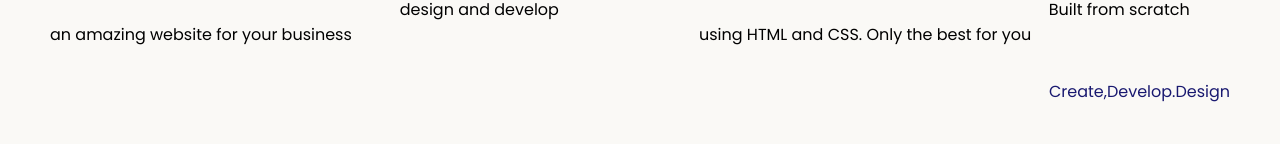
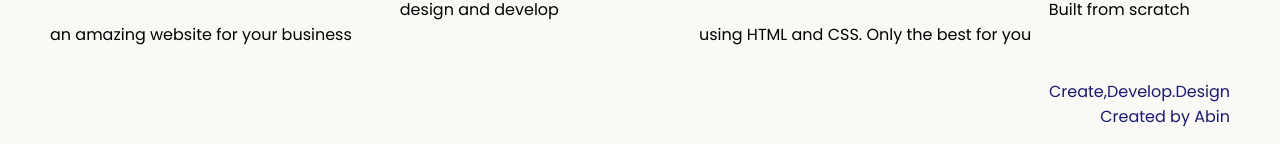
Before and after one commit to abints47/web_design_agency, a plain HTML site: page index.html in a window 1280 px wide. Shown: the part 653-797 px from the top of the page. Drawn offline with Linux system fonts and the light colour scheme.

Commit message:
Update index.html

```diff
--- a/index.html
+++ b/index.html
@@ -34,7 +34,8 @@
   </div>
   <footer id="footer">
     <p>
-      Create,Develop.Design
+      Create,Develop.Design <br>
+      Created by Abin
     </p>
   </footer>
 </body>
```
